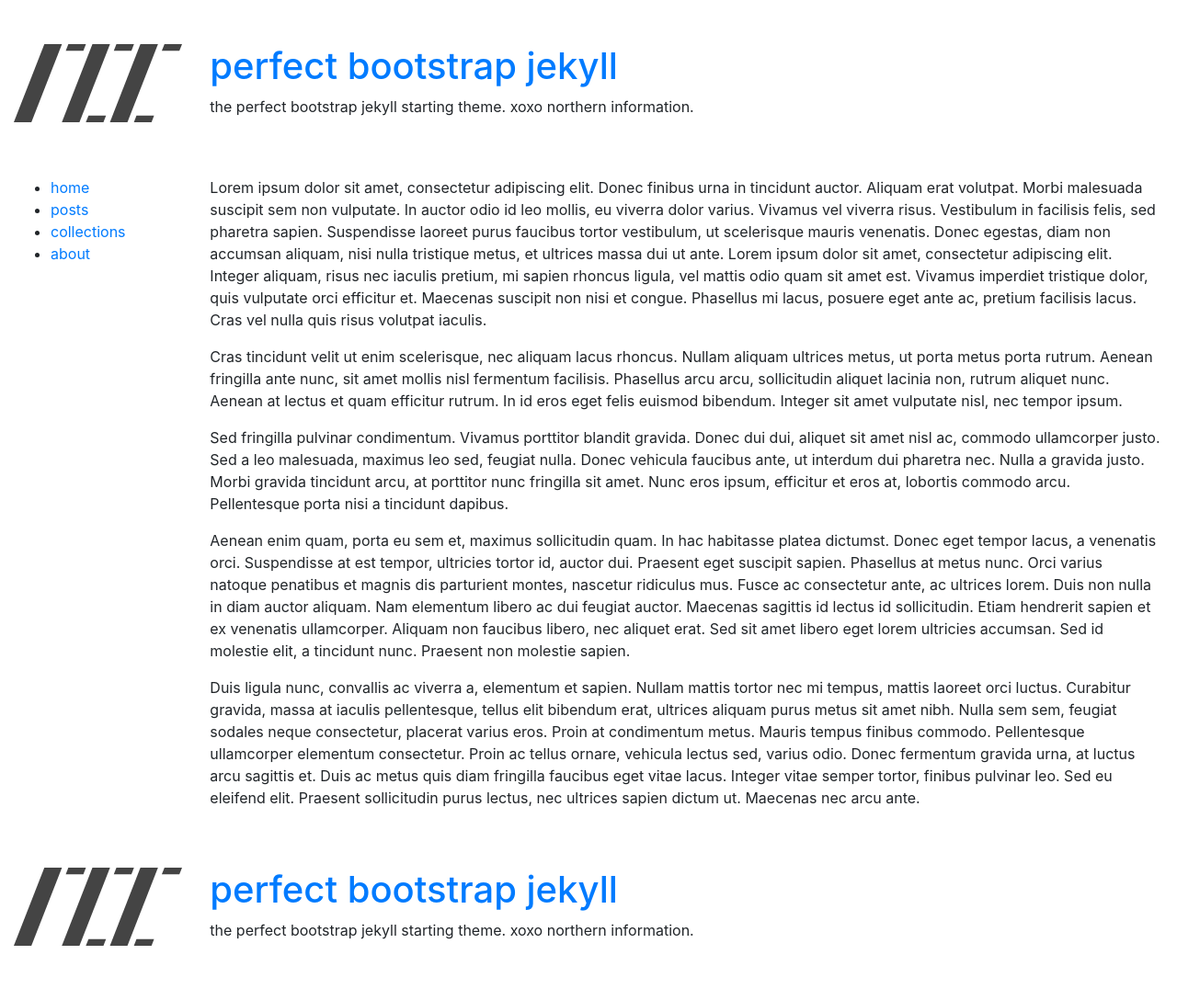
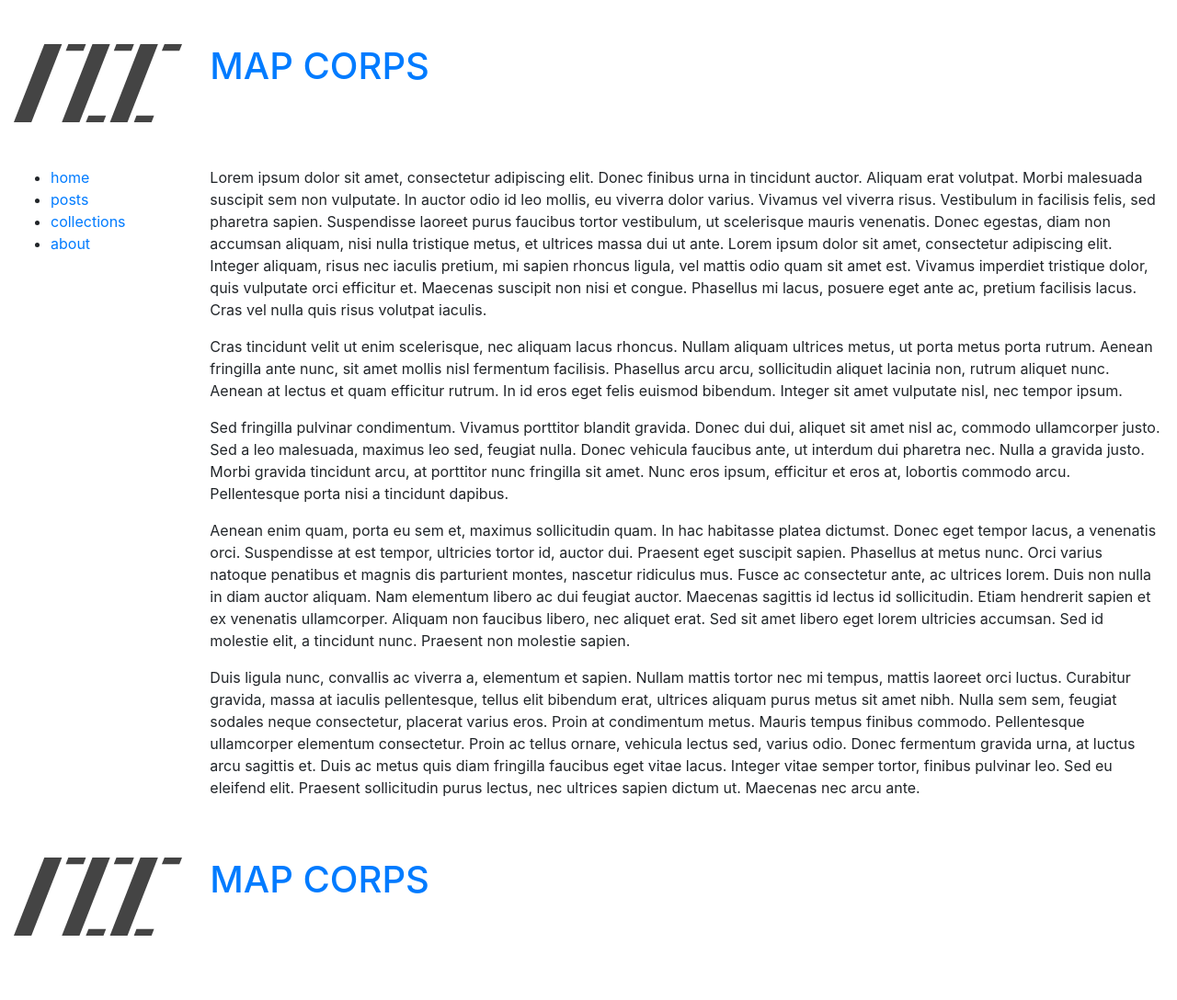
Before and after one commit to northern-information/mapcorps.net, a Jekyll site: the page built from index.md, in a window 1280 px wide. Shown: the whole page at 92% size. Built offline with Jekyll 4.4.1, drawn with Linux system fonts in a browser that asks for light colours; nearby versions of some CDN libraries; after the commit the page ends 1066 px from its top, so only the background shows below that.

Commit message:
Update _config.yml

```diff
--- a/_config.yml
+++ b/_config.yml
@@ -1,7 +1,7 @@
-title: perfect bootstrap jekyll
-description: the perfect bootstrap jekyll starting theme. xoxo northern information.
-baseurl: /perfect-bootstrap-jekyll
-url: https://tyleretters.github.io/perfect-bootstrap-jekyll
+title: MAP CORPS
+description:
+baseurl: /
+url: https://mapcorps.net
 permalink: pretty
 sort_by: year, month
 markdown: kramdown
```
